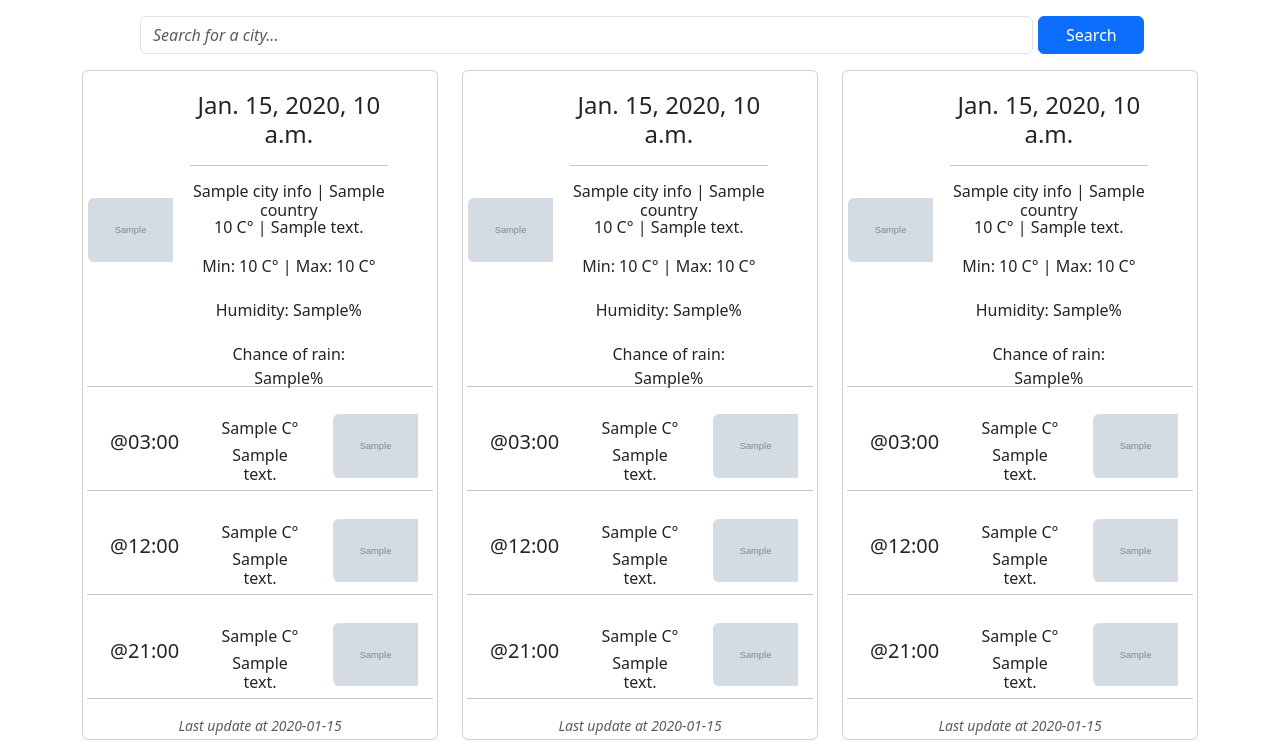
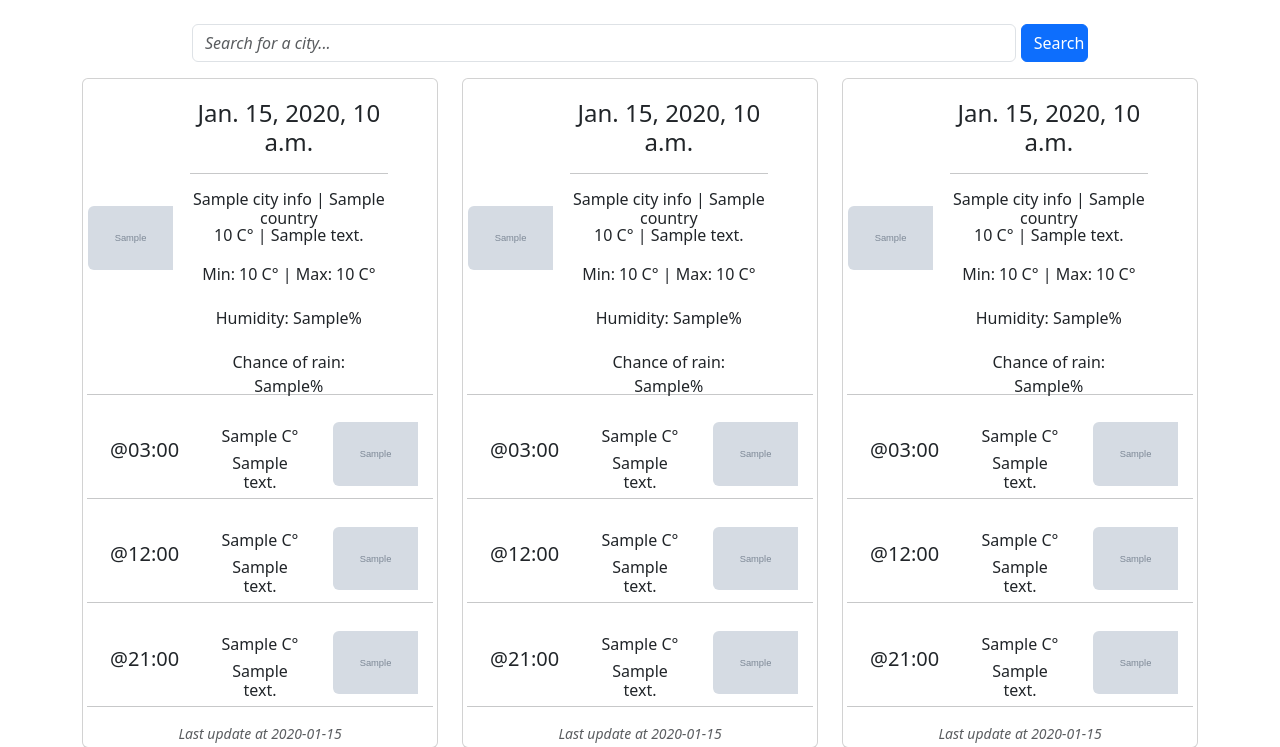
Before and after one commit to farukkamcici/WeatherAppDjango, a Django app: template weatherProject/weatherapp/templates/weatherapp/search.html in a window 1280 px wide. Shown: the part 72-819 px from the top of the page. Run offline with Django 3.2, Linux system fonts and the light colour scheme; the template is opened without the code that fills it: most values are stand-ins (such as "Sample title", 1, 10 or a date in 2020); grey boxes marked "Sample" are stand-in pictures.

Commit message:
styling updated-2

```diff
--- a/weatherProject/templates/registration/login.html
+++ b/weatherProject/templates/registration/login.html
@@ -5,7 +5,7 @@
 {% block content %}
 <style>
   .center{
-    margin-top: 15%;
+    margin-top: 12%;
   }
 </style>
 
--- a/weatherProject/weatherProject/settings.py
+++ b/weatherProject/weatherProject/settings.py
@@ -24,7 +24,7 @@ BASE_DIR = Path(__file__).resolve().parent.parent
 SECRET_KEY = "django-insecure-fx!2_n17-=5)v1=o5x^9tfzazzw9!2y(r^#ih_o%ik_ych0$g!"
 
 # SECURITY WARNING: don't run with debug turned on in production!
-DEBUG = True
+DEBUG = False
 
 ALLOWED_HOSTS = ["127.0.0.1"]
 
--- a/weatherProject/weatherapp/templates/weatherapp/search.html
+++ b/weatherProject/weatherapp/templates/weatherapp/search.html
@@ -15,16 +15,11 @@
     }
 </style>
 
-
-<div class="container mt-3 text-center " style="margin-left: 10%; margin-right:10% ;">
-    <form method="POST" class="row text-center mx-auto ">
-        {% csrf_token %}
-
-            <input type="text" class="form-control" style="width: 80%;" placeholder="Search for a city..." name="searched_city" id="searched_city">
-            <button type="submit" class="btn btn-primary" style="width: 9.5%; margin-left: 0.5%;">Search</button>
-
-    </form>
-</div>
+<form method="POST" class="row text-center mt-4 mx-auto justify-content-center" style="width: 70%; ">
+    {% csrf_token %}
+    <input type="text" class="form-control" style="width: 92%;" placeholder="Search for a city..." name="searched_city" id="searched_city">
+    <button type="submit" class="btn btn-primary" style="width: 7.5%; margin-left: 0.5%;">Search</button>
+</form>
 
 <div class="container text-center mx-auto mt-3">
     {% if error_message %}
```
